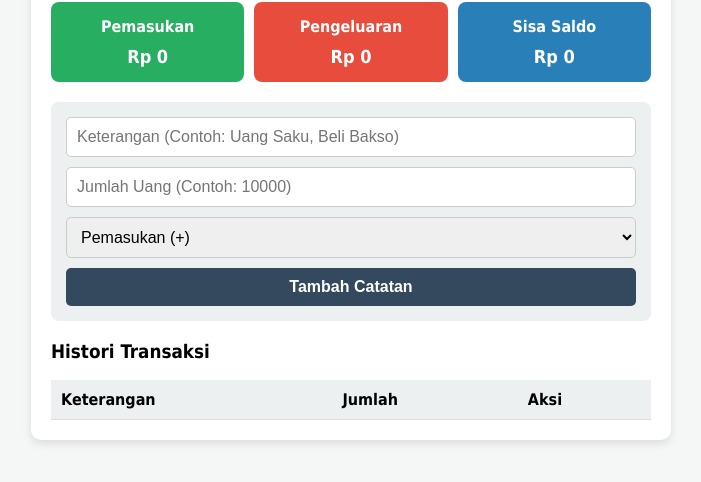
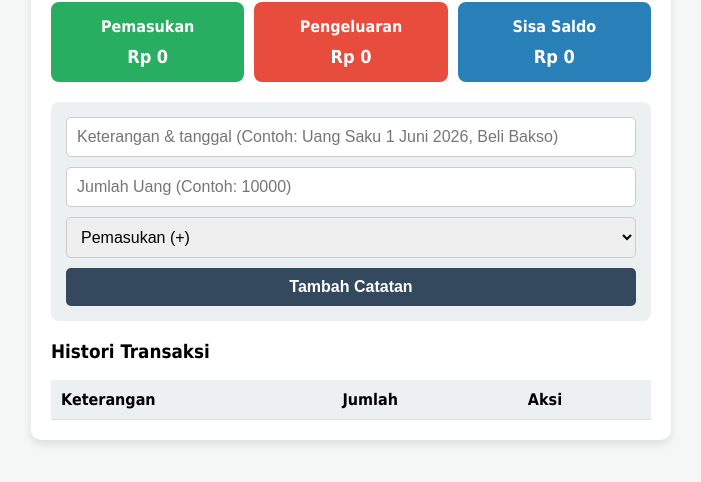
Before and after one commit to bangsaku21/BANKSAKU, a plain HTML site: page catatan keuangan test.html in a window 1280 px wide. Shown: the part 176-658 px from the top of the page, without its empty margins (289-990 px from the left). Drawn offline with Linux system fonts and the light colour scheme.

Commit message:
Update catatan keuangan test.html

```diff
--- a/catatan keuangan test.html
+++ b/catatan keuangan test.html
@@ -111,7 +111,7 @@
     </div>
 
     <form id="transactionForm">
-        <input type="text" id="desc" placeholder="Keterangan (Contoh: Uang Saku, Beli Bakso)" required>
+        <input type="text" id="desc" placeholder="Keterangan & tanggal (Contoh: Uang Saku 1 Juni 2026, Beli Bakso)" required>
         <input type="number" id="amount" placeholder="Jumlah Uang (Contoh: 10000)" required>
         <select id="type">
             <option value="income">Pemasukan (+)</option>
```
